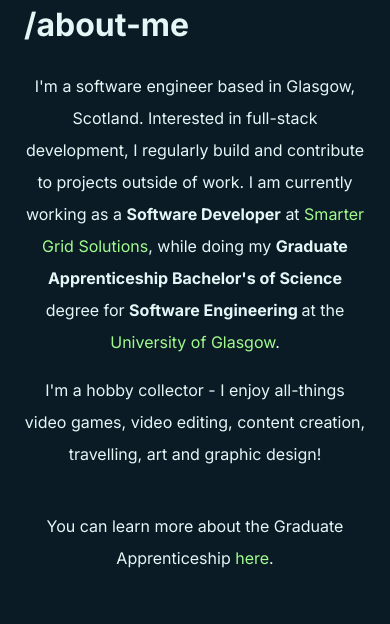
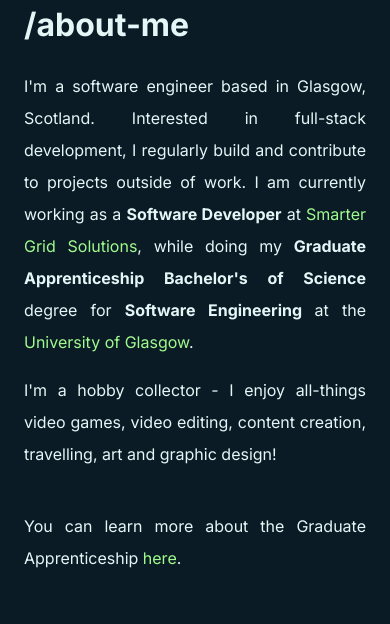
Before and after one commit to epicjoanna/my-portfolio, a Next.js app: page / in a window 390 px wide. Shown: the part 703-1327 px from the top of the page. Built offline with nearby package versions, Linux system fonts and the light colour scheme; a web font is replaced by a local one.

Commit message:
fix carousel responsiveness

```diff
--- a/src/app/styles/Portfolio.css
+++ b/src/app/styles/Portfolio.css
@@ -9,16 +9,24 @@
 
 /* carousel */
 
+.carousel {
+  width: 50rem;
+}
+
 .carousel img {
-  object-fit: contain;
+  object-fit: cover;
+  width: 100%;
   height: 100%;
   opacity: 0.5;
 }
 
 .carousel-inner {
-  height: 500px;
+  aspect-ratio: 16 / 9;
+  width: 100%;
   border-radius: 24px;
-  }
+  overflow: hidden;
+}
+
 
 .carousel-indicators {
   bottom:-50px;
@@ -43,16 +51,55 @@
   color: #a0fb8e !important;
 }
 
-@media only screen and (max-width: 600px) {
+@media only screen and (max-width: 1200px) {
 
   #portfolio {
-    height: unset;
-    padding-left: unset;
-    padding-right: unset;
-    padding-top: 30%;
+    padding-left: 5%;
+    padding-bottom: 25%;
+  }
+
+  .carousel {
+    width: 45rem;
+  }
+
+
+  p {
+    text-align: unset !important;
+    max-width: unset;
+  }
+}
+
+@media only screen and (max-width: 900px) {
+
+  #portfolio {
+    padding-left: 5%;
+    padding-bottom: 25%;
+  }
+
+  .carousel {
+    width: 40rem;
+  }
+
+  p {
+    text-align: unset !important;
+    max-width: unset;
+  }
+}
+
+@media only screen and (max-width: 800px) {
+
+  #portfolio {
+    padding-left: 5%;
+    padding-bottom: 25%;
   }
 
   .carousel {
     display: none;
   }
+
+
+  p {
+    text-align: unset !important;
+    max-width: unset;
+  }
 }
```
